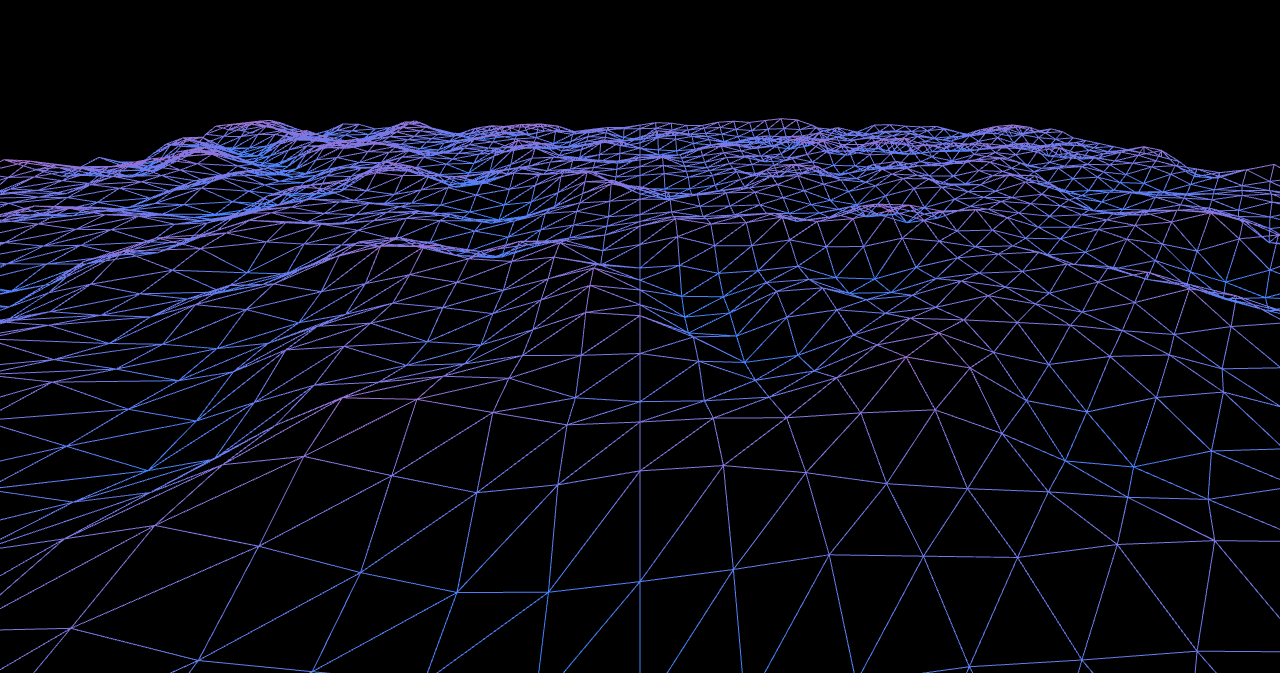
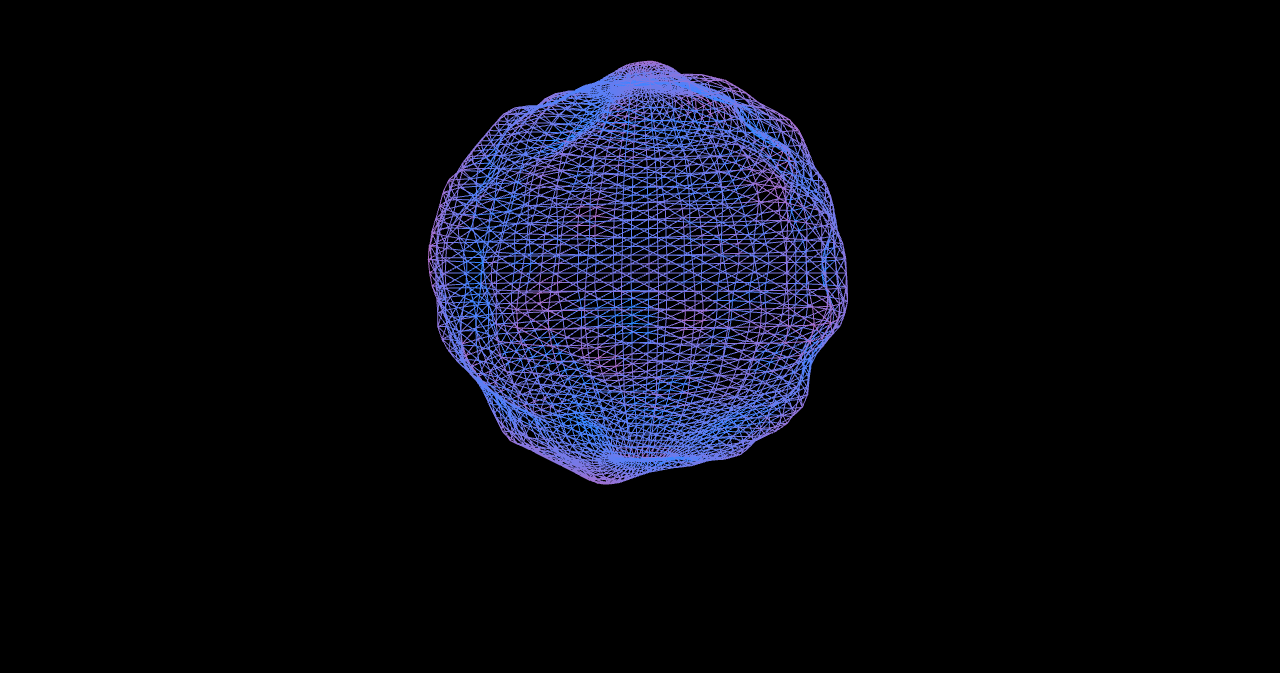
Before and after one commit to clearly-outsane/threejs-experiment-1, a website built with Parcel: page index.html in a window 1280 px wide. Shown: the part 127-800 px from the top of the page. Built offline with nearby package versions, Linux system fonts and the light colour scheme; animation ran at ten frames a second.

Commit message:
image textures,UVs, normals and sphere

```diff
--- a/index.html
+++ b/index.html
@@ -5,7 +5,7 @@
         <meta charset="utf-8" />
         <meta http-equiv="X-UA-Compatible" content="IE=edge,chrome=1" />
         <title></title>
-        <meta name="description" content="" />
+        <meta name="description" content="Just trying out webgl" />
         <meta name="viewport" content="width=device-width" />
         <style>
             * {
--- a/js/app.js
+++ b/js/app.js
@@ -2,6 +2,8 @@ import * as THREE from 'three'
 import { OrbitControls } from 'three/examples/jsm/controls/OrbitControls.js'
 import fragment from './shaders/fragment.glsl'
 import vertex from './shaders/vertex.glsl'
+
+import ocean from '../imgs/ocean.jpg'
 
 export default class Sketch {
     constructor(options) {
@@ -18,8 +20,7 @@ export default class Sketch {
             0.01,
             10
         )
-        this.camera.position.z = 0.4
-        this.camera.position.y = -1
+        this.camera.position.z = 3
 
         this.renderer = new THREE.WebGLRenderer({ antialias: true })
         this.renderer.setSize(this.width, this.height)
@@ -47,9 +48,13 @@ export default class Sketch {
 
     addObject() {
         this.geometry = new THREE.PlaneBufferGeometry(4, 4, 50, 50)
+        this.geometry = new THREE.SphereBufferGeometry(1, 50, 50)
         // this.material = new THREE.MeshNormalMaterial()
         this.material = new THREE.ShaderMaterial({
-            uniforms: { time: { value: 0 } },
+            uniforms: {
+                time: { value: 0 },
+                oceanTexture: { value: new THREE.TextureLoader().load(ocean) },
+            },
             fragmentShader: fragment,
             vertexShader: vertex,
             side: THREE.DoubleSide,
@@ -62,8 +67,8 @@ export default class Sketch {
 
     render() {
         this.time += 0.005
-        this.mesh.rotation.x = this.time / 2000
-        this.mesh.rotation.y = this.time / 1000
+        // this.mesh.rotation.x = this.time / 2000
+        // this.mesh.rotation.y = this.time / 1000
 
         this.material.uniforms.time.value = this.time
 
--- a/js/shaders/fragment.glsl
+++ b/js/shaders/fragment.glsl
@@ -1,9 +1,18 @@
 varying float vNoise;
+varying vec2 vUv;
+uniform sampler2D oceanTexture;
+uniform float time;
 
 void main(){
     vec3 color1=vec3(.043,.275,.549);
     vec3 color2=vec3(.388,.204,.369);
     vec3 finalColor=2.*mix(color1,color2,.5*(vNoise+1.));
 
+    vec2 newUV=vUv;
+    newUV=vec2(newUV.x,newUV.y+.01*sin(newUV.x*10.+time));
+
+    vec4 oceanView=texture2D(oceanTexture,newUV);
+
     gl_FragColor=vec4(finalColor,1.);
+
 }
--- a/js/shaders/vertex.glsl
+++ b/js/shaders/vertex.glsl
@@ -75,13 +75,20 @@ float cnoise(vec3 P){
 
 uniform float time;
 varying float vNoise;
+varying vec2 vUv;
 
 void main(){
     vec3 pos=position;
-    float noise=cnoise(vec3(position.x*4.,position.y*4.+time,0.));
-    pos.z+=.1*noise;
+    float noise=cnoise(3.*vec3(position.x,position.y,position.z+time));
+
+    // float dist=distance(uv,vec2(.5));
+
+    // pos.z+=.1*sin(dist*40.-time*10.);
+
+    pos+=.1*normal*noise;
 
     vNoise=noise;
+    vUv=uv;
 
     gl_Position=projectionMatrix*modelViewMatrix*vec4(pos,1.);
 }
```
Also changed, not shown: 1 other file.
